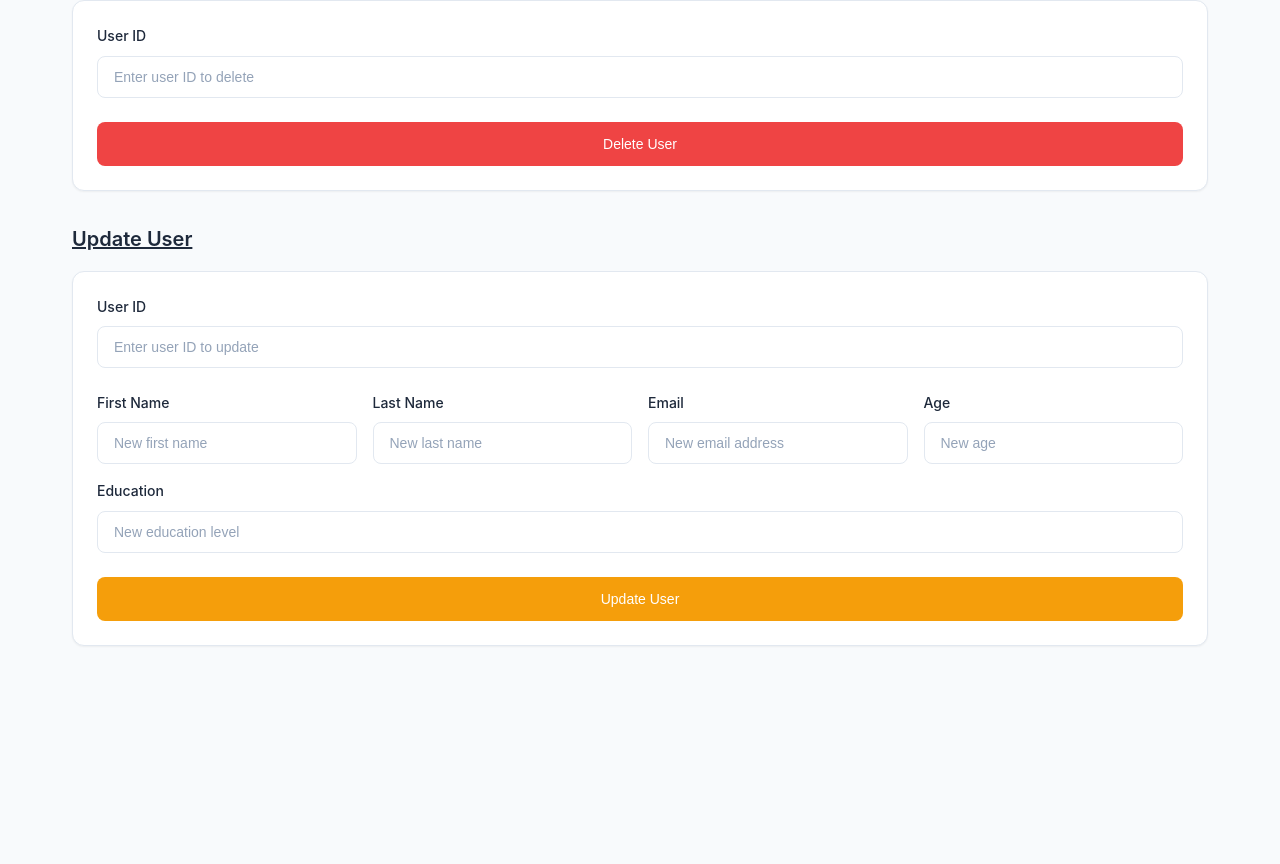
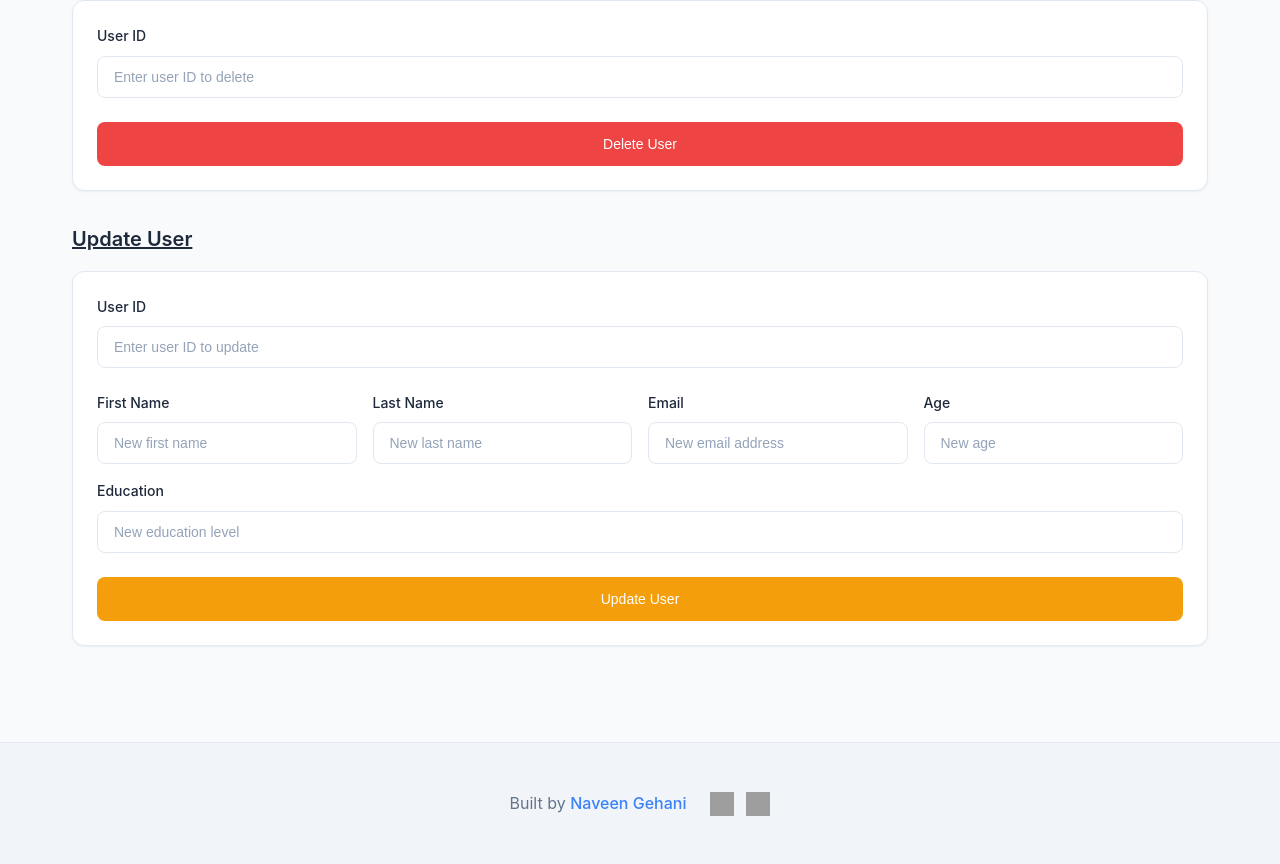
Before and after one commit to NaveeenGehani/User-MS, a plain HTML site: page frontend/index.html in a window 1280 px wide. Shown: the part 701-1565 px from the top of the page. Before the commit the page ends 1411 px from the top, so only its background shows below. Drawn offline with Linux system fonts and the light colour scheme; no server answers; grey boxes are pictures that could not be loaded.

Commit message:
Add the footer

```diff
--- a/frontend/index.html
+++ b/frontend/index.html
@@ -305,6 +305,24 @@
           </div>
         </section>
       </main>
+
+      <!-- Footer -->
+      <footer class="footer">
+        <div class="footer-content">
+          <span>
+            Built by
+            <a href="https://www.linkedin.com/in/naveen-gehani/" target="_blank" rel="noopener">Naveen Gehani</a>
+          </span>
+          <span class="footer-links">
+            <a href="https://github.com/NaveeenGehani" target="_blank" rel="noopener">
+              <img src="https://cdn.jsdelivr.net/gh/devicons/devicon/icons/github/github-original.svg" alt="GitHub" class="footer-icon" />
+            </a>
+            <a href="https://www.linkedin.com/in/naveen-gehani/" target="_blank" rel="noopener">
+              <img src="https://cdn.jsdelivr.net/gh/devicons/devicon/icons/linkedin/linkedin-original.svg" alt="LinkedIn" class="footer-icon" />
+            </a>
+          </span>
+        </div>
+      </footer>
     </div>
 
     <script src="index.js"></script>
--- a/frontend/style.css
+++ b/frontend/style.css
@@ -453,6 +453,67 @@ body {
   border-bottom: none;
 }
 
+/* Footer */
+.footer {
+  width: 100%;
+  background: var(--bg-tertiary);
+  border-top: 1px solid var(--border-color);
+  padding: 3rem 0;
+  margin-top: 2rem;
+  text-align: center;
+}
+
+.footer-content {
+  max-width: 1200px;
+  margin: 0 auto;
+  color: var(--text-secondary);
+  display: flex;
+  flex-direction: row;
+  align-items: center;
+  justify-content: center;
+  gap: 1.5rem;
+  flex-wrap: wrap;
+  font-size: 1rem;
+}
+
+.footer-content a {
+  color: var(--accent-primary);
+  text-decoration: none;
+  font-weight: 500;
+  transition: color 0.2s;
+}
+
+.footer-content a:hover {
+  color: var(--accent-secondary);
+  text-decoration: underline;
+}
+
+.footer-links {
+  display: flex;
+  gap: 0.75rem;
+  align-items: center;
+}
+
+.footer-icon {
+  width: 24px;
+  height: 24px;
+  vertical-align: middle;
+  filter: grayscale(0.2);
+  transition: filter 0.2s;
+}
+
+.footer-icon:hover {
+  filter: grayscale(0) brightness(1.2);
+}
+
+@media (max-width: 600px) {
+  .footer-content {
+    flex-direction: column;
+    gap: 0.5rem;
+    font-size: 0.95rem;
+  }
+}
+
 /* Responsive Design */
 @media (max-width: 1024px) {
   .main-content {
```
